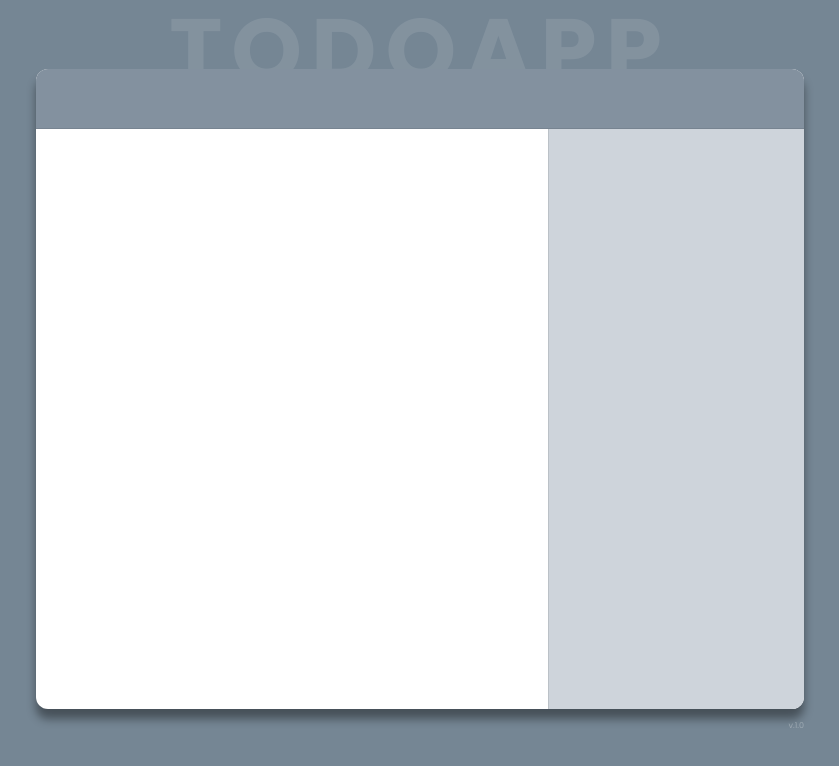
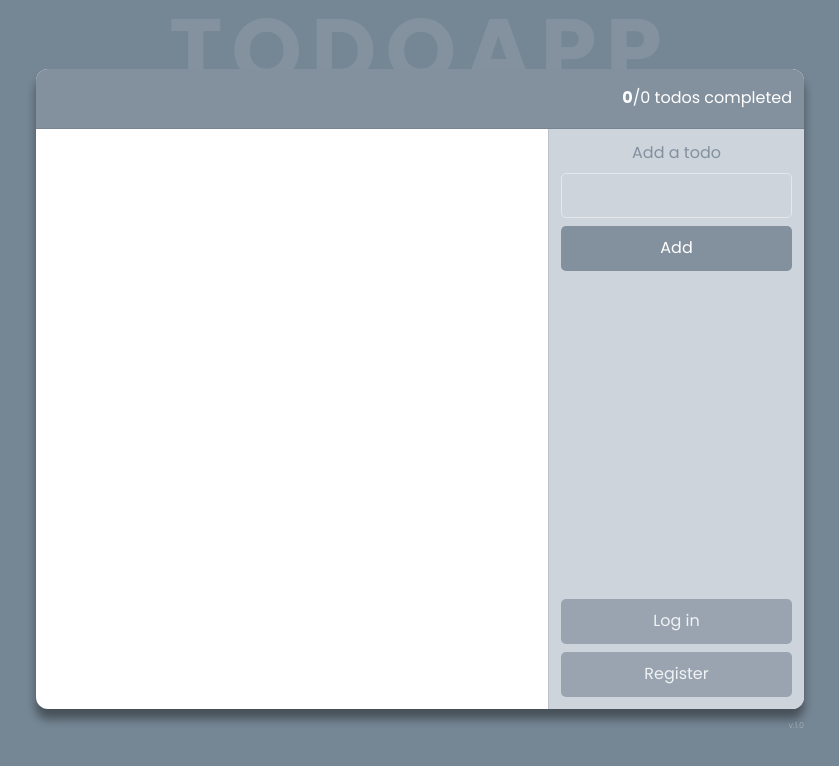
Before and after one commit to k-jedrzejak/todo-with-authentication, a React (Vite) app: page / in a window 1280 px wide. Shown: the top 766 px of the page, without its empty margins (220-1059 px from the left). Built offline with nearby package versions, Linux system fonts and the light colour scheme.

Commit message:
ad new components: Counter, Button, AddTodoForm

```diff
--- /dev/null
+++ b/src/components/AddTodoForm.tsx
@@ -0,0 +1,13 @@
+import Button from "./Button";
+
+const AddTodoForm = () => {
+  return (
+    <form className="text-[#83919f]">
+      <div className="text-center mb-2">Add a todo</div>
+      <input type="text" className="block w-full text-sm h-[45px] border border-black/12 rounded-[5px] bg-transparent focus:outline-none  focus:border-[#83919f] px-1 mb-2"/>
+      <Button> Add </Button>
+    </form>
+  )
+}
+
+export default AddTodoForm;
--- /dev/null
+++ b/src/components/Button.tsx
@@ -0,0 +1,18 @@
+type ButtonProps = {
+  children: React.ReactNode;
+  buttonType?: string;
+};
+
+const Button = ({ children, buttonType }: ButtonProps) => {
+  return (
+    <button
+      type="submit"
+      className={`transition ease-in-out duration-300 h-[45px] w-full rounded-[5px] bg-[#83919f] text-white cursor-pointer hover:bg-[#717d8a]
+      ${buttonType === "secondary" ? "opacity-[70%]" : ""}`}
+    >
+      {children}
+    </button>
+  );
+};
+
+export default Button;
--- /dev/null
+++ b/src/components/Counter.tsx
@@ -0,0 +1,9 @@
+const Counter = () => {
+  return (
+    <>
+      <span className="font-bold">0</span>/0 todos completed
+    </>
+  );
+};
+
+export default Counter;
--- a/src/components/Header.tsx
+++ b/src/components/Header.tsx
@@ -1,7 +1,11 @@
+import Counter from "./Counter";
+
 const Header = () => {
   return (
-    <header className="col-span-1 md:col-span-3 row-[1/2] bg-[#83919f] border-b border-black/[0.09]"></header>
-  )
-}
+    <header className="flex items-center justify-end px-3 col-span-1 md:col-span-3 row-[1/2] bg-[#83919f] border-b border-black/[0.09]">
+      <Counter />
+    </header>
+  );
+};
 
 export default Header;
--- a/src/components/Sidebar.tsx
+++ b/src/components/Sidebar.tsx
@@ -1,7 +1,16 @@
+import AddTodoForm from "./AddTodoForm";
+import Button from "./Button";
+
 const Sidebar = () => {
   return (
-    <section className="col-span-1 md:col-start-3 md:col-span-1 row-[2/3] bg-[#ced4db] border-t md:border-t-0 border-black/[0.09] md:border-l"></section>
-  )
-}
+    <section className="col-span-1 md:col-start-3 md:col-span-1 row-[2/3] bg-[#ced4db] border-t md:border-t-0 border-black/[0.09] md:border-l p-3 flex justify-between flex-col">
+      <AddTodoForm />
+      <div className="space-y-2">
+        <Button buttonType="secondary">Log in</Button>
+        <Button buttonType="secondary">Register</Button>
+      </div>
+    </section>
+  );
+};
 
-export default Sidebar
+export default Sidebar;
--- a/src/output.css
+++ b/src/output.css
@@ -562,22 +562,6 @@ video {
   position: relative;
 }
 
-.top-\[1vh\] {
-  top: 1vh;
-}
-
-.top-\[-3vh\] {
-  top: -3vh;
-}
-
-.top-\[-2vh\] {
-  top: -2vh;
-}
-
-.top-\[-1vh\] {
-  top: -1vh;
-}
-
 .left-1\/2 {
   left: 50%;
 }
@@ -586,36 +570,8 @@ video {
   top: 2vh;
 }
 
-.col-\[1\/3\] {
-  grid-column: 1/3;
-}
-
-.col-\[2\/3\] {
-  grid-column: 2/3;
-}
-
-.col-span-3 {
-  grid-column: span 3 / span 3;
-}
-
 .col-span-1 {
   grid-column: span 1 / span 1;
-}
-
-.col-span-2 {
-  grid-column: span 2 / span 2;
-}
-
-.col-start-2 {
-  grid-column-start: 2;
-}
-
-.col-start-3 {
-  grid-column-start: 3;
-}
-
-.col-end-3 {
-  grid-column-end: 3;
 }
 
 .row-\[1\/2\] {
@@ -626,16 +582,20 @@ video {
   grid-row: 2/3;
 }
 
-.row-\[3\/4\] {
-  grid-row: 3/4;
+.mt-2 {
+  margin-top: 0.5rem;
 }
 
-.mt-12 {
-  margin-top: 3rem;
+.mb-3 {
+  margin-bottom: 0.75rem;
 }
 
-.mt-2 {
-  margin-top: 0.5rem;
+.mb-2 {
+  margin-bottom: 0.5rem;
+}
+
+.block {
+  display: block;
 }
 
 .flex {
@@ -646,41 +606,24 @@ video {
   display: grid;
 }
 
-.size-full {
-  width: 100%;
-  height: 100%;
+.h-\[80vh\] {
+  height: 80vh;
 }
 
-.h-\[50vh\] {
-  height: 50vh;
-}
-
-.h-\[80vh\] {
-  height: 80vh;
+.h-\[45px\] {
+  height: 45px;
 }
 
 .min-h-screen {
   min-height: 100vh;
 }
 
-.w-\[50vh\] {
-  width: 50vh;
+.w-\[95vw\] {
+  width: 95vw;
 }
 
-.w-\[70vh\] {
-  width: 70vh;
-}
-
-.w-\[100vh\] {
-  width: 100vh;
-}
-
-.w-\[80vw\] {
-  width: 80vw;
-}
-
-.w-\[95vw\] {
-  width: 95vw;
+.w-full {
+  width: 100%;
 }
 
 .translate-x-\[-50\%\] {
@@ -688,28 +631,12 @@ video {
   transform: translate(var(--tw-translate-x), var(--tw-translate-y)) rotate(var(--tw-rotate)) skewX(var(--tw-skew-x)) skewY(var(--tw-skew-y)) scaleX(var(--tw-scale-x)) scaleY(var(--tw-scale-y));
 }
 
-.grid-cols-2 {
-  grid-template-columns: repeat(2, minmax(0, 1fr));
-}
-
-.grid-cols-3 {
-  grid-template-columns: repeat(3, minmax(0, 1fr));
+.cursor-pointer {
+  cursor: pointer;
 }
 
 .grid-cols-1 {
   grid-template-columns: repeat(1, minmax(0, 1fr));
-}
-
-.grid-rows-\[60px_1fr\] {
-  grid-template-rows: 60px 1fr;
-}
-
-.grid-rows-\[60px_1fr_1fr\] {
-  grid-template-rows: 60px 1fr 1fr;
-}
-
-.grid-rows-3 {
-  grid-template-rows: repeat(3, minmax(0, 1fr));
 }
 
 .grid-rows-\[60px_auto_auto\] {
@@ -724,8 +651,22 @@ video {
   align-items: center;
 }
 
+.justify-end {
+  justify-content: flex-end;
+}
+
 .justify-center {
   justify-content: center;
+}
+
+.justify-between {
+  justify-content: space-between;
+}
+
+.space-y-2 > :not([hidden]) ~ :not([hidden]) {
+  --tw-space-y-reverse: 0;
+  margin-top: calc(0.5rem * calc(1 - var(--tw-space-y-reverse)));
+  margin-bottom: calc(0.5rem * var(--tw-space-y-reverse));
 }
 
 .overflow-hidden {
@@ -736,13 +677,25 @@ video {
   border-radius: 0.75rem;
 }
 
-.rounded-l {
-  border-top-left-radius: 0.25rem;
-  border-bottom-left-radius: 0.25rem;
+.rounded-sm {
+  border-radius: 0.125rem;
 }
 
-.border-l {
-  border-left-width: 1px;
+.rounded-\[5px\] {
+  border-radius: 5px;
+}
+
+.rounded-\[px\] {
+  border-radius: px;
+}
+
+.rounded-s {
+  border-start-start-radius: 0.25rem;
+  border-end-start-radius: 0.25rem;
+}
+
+.border {
+  border-width: 1px;
 }
 
 .border-b {
@@ -753,22 +706,23 @@ video {
   border-top-width: 1px;
 }
 
-.border-black {
-  --tw-border-opacity: 1;
-  border-color: rgb(0 0 0 / var(--tw-border-opacity));
-}
-
-.border-black\/\[0\.08\] {
-  border-color: rgb(0 0 0 / 0.08);
-}
-
 .border-black\/\[0\.09\] {
   border-color: rgb(0 0 0 / 0.09);
 }
 
-.bg-black {
+.bg-\[\#758694\] {
   --tw-bg-opacity: 1;
-  background-color: rgb(0 0 0 / var(--tw-bg-opacity));
+  background-color: rgb(117 134 148 / var(--tw-bg-opacity));
+}
+
+.bg-\[\#83919f\] {
+  --tw-bg-opacity: 1;
+  background-color: rgb(131 145 159 / var(--tw-bg-opacity));
+}
+
+.bg-\[\#ced4db\] {
+  --tw-bg-opacity: 1;
+  background-color: rgb(206 212 219 / var(--tw-bg-opacity));
 }
 
 .bg-white {
@@ -776,34 +730,36 @@ video {
   background-color: rgb(255 255 255 / var(--tw-bg-opacity));
 }
 
-.bg-\[\#758694\] {
-  --tw-bg-opacity: 1;
-  background-color: rgb(117 134 148 / var(--tw-bg-opacity));
+.bg-transparent {
+  background-color: transparent;
 }
 
-.bg-\[\#a0acb5\] {
-  --tw-bg-opacity: 1;
-  background-color: rgb(160 172 181 / var(--tw-bg-opacity));
+.p-3 {
+  padding: 0.75rem;
 }
 
-.bg-\[\#cbd2d6\] {
-  --tw-bg-opacity: 1;
-  background-color: rgb(203 210 214 / var(--tw-bg-opacity));
+.py-2 {
+  padding-top: 0.5rem;
+  padding-bottom: 0.5rem;
 }
 
-.bg-\[\#83919f\] {
-  --tw-bg-opacity: 1;
-  background-color: rgb(131 145 159 / var(--tw-bg-opacity));
+.px-2 {
+  padding-left: 0.5rem;
+  padding-right: 0.5rem;
 }
 
-.bg-\[\#99a5b0\] {
-  --tw-bg-opacity: 1;
-  background-color: rgb(153 165 176 / var(--tw-bg-opacity));
+.px-3 {
+  padding-left: 0.75rem;
+  padding-right: 0.75rem;
 }
 
-.bg-\[\#ced4db\] {
-  --tw-bg-opacity: 1;
-  background-color: rgb(206 212 219 / var(--tw-bg-opacity));
+.px-1 {
+  padding-left: 0.25rem;
+  padding-right: 0.25rem;
+}
+
+.text-center {
+  text-align: center;
 }
 
 .text-right {
@@ -814,29 +770,17 @@ video {
   font-family: Poppins;
 }
 
-.text-5xl {
-  font-size: 3rem;
-  line-height: 1;
-}
-
-.text-\[120px\] {
-  font-size: 120px;
-}
-
-.text-\[100px\] {
-  font-size: 100px;
-}
-
 .text-\[10px\] {
   font-size: 10px;
 }
 
-.text-\[42px\] {
-  font-size: 42px;
+.text-\[60px\] {
+  font-size: 60px;
 }
 
-.text-\[60px\] {
-  font-size: 60px;
+.text-sm {
+  font-size: 0.875rem;
+  line-height: 1.25rem;
 }
 
 .font-bold {
@@ -856,42 +800,29 @@ video {
   color: rgb(255 255 255 / var(--tw-text-opacity));
 }
 
-.text-black\/5 {
-  color: rgb(0 0 0 / 0.05);
+.text-white\/10 {
+  color: rgb(255 255 255 / 0.1);
 }
 
-.text-white\/5 {
-  color: rgb(255 255 255 / 0.05);
-}
-
-.text-white\/50 {
-  color: rgb(255 255 255 / 0.5);
-}
-
-.text-white\/10 {
-  color: rgb(255 255 255 / 0.1);
+.text-\[\#83919f\] {
+  --tw-text-opacity: 1;
+  color: rgb(131 145 159 / var(--tw-text-opacity));
 }
 
 .opacity-30 {
   opacity: 0.3;
 }
 
-.shadow-xl {
-  --tw-shadow: 0 20px 25px -5px rgb(0 0 0 / 0.1), 0 8px 10px -6px rgb(0 0 0 / 0.1);
-  --tw-shadow-colored: 0 20px 25px -5px var(--tw-shadow-color), 0 8px 10px -6px var(--tw-shadow-color);
-  box-shadow: var(--tw-ring-offset-shadow, 0 0 #0000), var(--tw-ring-shadow, 0 0 #0000), var(--tw-shadow);
+.opacity-\[90\%\] {
+  opacity: 90%;
 }
 
-.shadow-\[0_4px_4px_rgba\(0\2c 0\2c 0\2c 0\.04\)\] {
-  --tw-shadow: 0 4px 4px rgba(0,0,0,0.04);
-  --tw-shadow-colored: 0 4px 4px var(--tw-shadow-color);
-  box-shadow: var(--tw-ring-offset-shadow, 0 0 #0000), var(--tw-ring-shadow, 0 0 #0000), var(--tw-shadow);
+.opacity-\[80\%\] {
+  opacity: 80%;
 }
 
-.shadow-\[0_5px_10px_rgba\(0\2c 0\2c 0\2c 0\.4\)\] {
-  --tw-shadow: 0 5px 10px rgba(0,0,0,0.4);
-  --tw-shadow-colored: 0 5px 10px var(--tw-shadow-color);
-  box-shadow: var(--tw-ring-offset-shadow, 0 0 #0000), var(--tw-ring-shadow, 0 0 #0000), var(--tw-shadow);
+.opacity-\[70\%\] {
+  opacity: 70%;
 }
 
 .shadow-\[0_10px_10px_rgba\(0\2c 0\2c 0\2c 0\.4\)\] {
@@ -900,11 +831,54 @@ video {
   box-shadow: var(--tw-ring-offset-shadow, 0 0 #0000), var(--tw-ring-shadow, 0 0 #0000), var(--tw-shadow);
 }
 
+.transition {
+  transition-property: color, background-color, border-color, text-decoration-color, fill, stroke, opacity, box-shadow, transform, filter, -webkit-backdrop-filter;
+  transition-property: color, background-color, border-color, text-decoration-color, fill, stroke, opacity, box-shadow, transform, filter, backdrop-filter;
+  transition-property: color, background-color, border-color, text-decoration-color, fill, stroke, opacity, box-shadow, transform, filter, backdrop-filter, -webkit-backdrop-filter;
+  transition-timing-function: cubic-bezier(0.4, 0, 0.2, 1);
+  transition-duration: 150ms;
+}
+
+.duration-300 {
+  transition-duration: 300ms;
+}
+
+.ease-in-out {
+  transition-timing-function: cubic-bezier(0.4, 0, 0.2, 1);
+}
+
+.hover\:bg-black:hover {
+  --tw-bg-opacity: 1;
+  background-color: rgb(0 0 0 / var(--tw-bg-opacity));
+}
+
+.hover\:bg-\[\#717d8a\]:hover {
+  --tw-bg-opacity: 1;
+  background-color: rgb(113 125 138 / var(--tw-bg-opacity));
+}
+
+.focus\:border-blue-500:focus {
+  --tw-border-opacity: 1;
+  border-color: rgb(59 130 246 / var(--tw-border-opacity));
+}
+
+.focus\:border-\[\#83919f\]:focus {
+  --tw-border-opacity: 1;
+  border-color: rgb(131 145 159 / var(--tw-border-opacity));
+}
+
+.focus\:outline-none:focus {
+  outline: 2px solid transparent;
+  outline-offset: 2px;
+}
+
+.focus\:ring:focus {
+  --tw-ring-offset-shadow: var(--tw-ring-inset) 0 0 0 var(--tw-ring-offset-width) var(--tw-ring-offset-color);
+  --tw-ring-shadow: var(--tw-ring-inset) 0 0 0 calc(3px + var(--tw-ring-offset-width)) var(--tw-ring-color);
+  box-shadow: var(--tw-ring-offset-shadow), var(--tw-ring-shadow), var(--tw-shadow, 0 0 #0000);
+}
+
 @media (min-width: 768px) {
-  .md\:top-\[-1vh\] {
-    top: -1vh;
-  }
-
   .md\:top-\[-2vh\] {
     top: -2vh;
   }
@@ -929,14 +903,6 @@ video {
     grid-row: 2/3;
   }
 
-  .md\:w-\[100vh\] {
-    width: 100vh;
-  }
-
-  .md\:w-\[70vw\] {
-    width: 70vw;
-  }
-
   .md\:grid-cols-3 {
     grid-template-columns: repeat(3, minmax(0, 1fr));
   }
@@ -953,32 +919,12 @@ video {
     border-top-width: 0px;
   }
 
-  .md\:border-black\/\[0\.09\] {
-    border-color: rgb(0 0 0 / 0.09);
-  }
-
-  .md\:text-\[100px\] {
-    font-size: 100px;
-  }
-
   .md\:text-\[90px\] {
     font-size: 90px;
-  }
-
-  .md\:font-\[100px\] {
-    font-weight: 100px;
   }
 }
 
 @media (min-width: 1024px) {
-  .lg\:w-\[100vh\] {
-    width: 100vh;
-  }
-
-  .lg\:w-\[50vw\] {
-    width: 50vw;
-  }
-
   .lg\:w-\[60vw\] {
     width: 60vw;
   }
```
